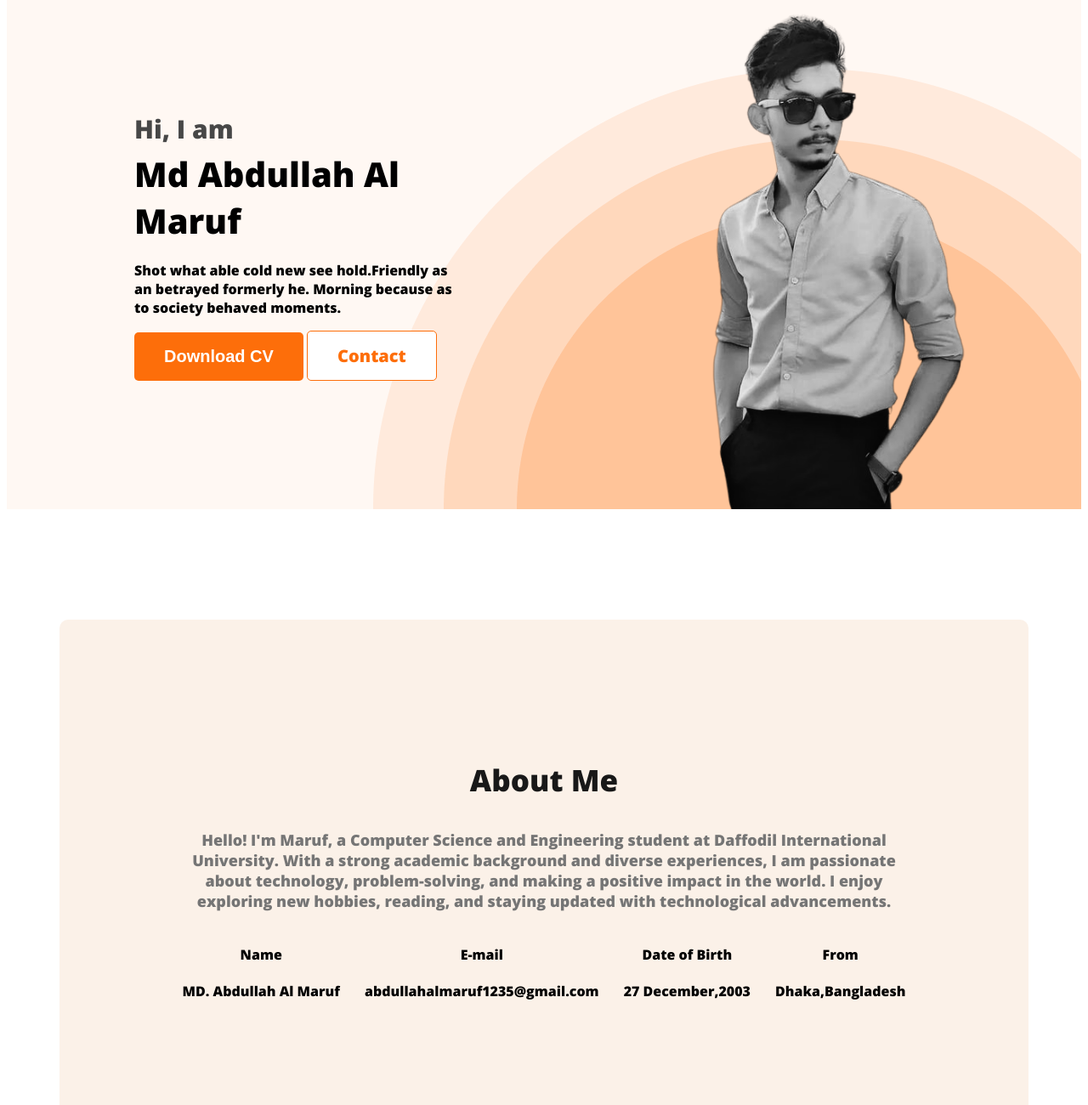
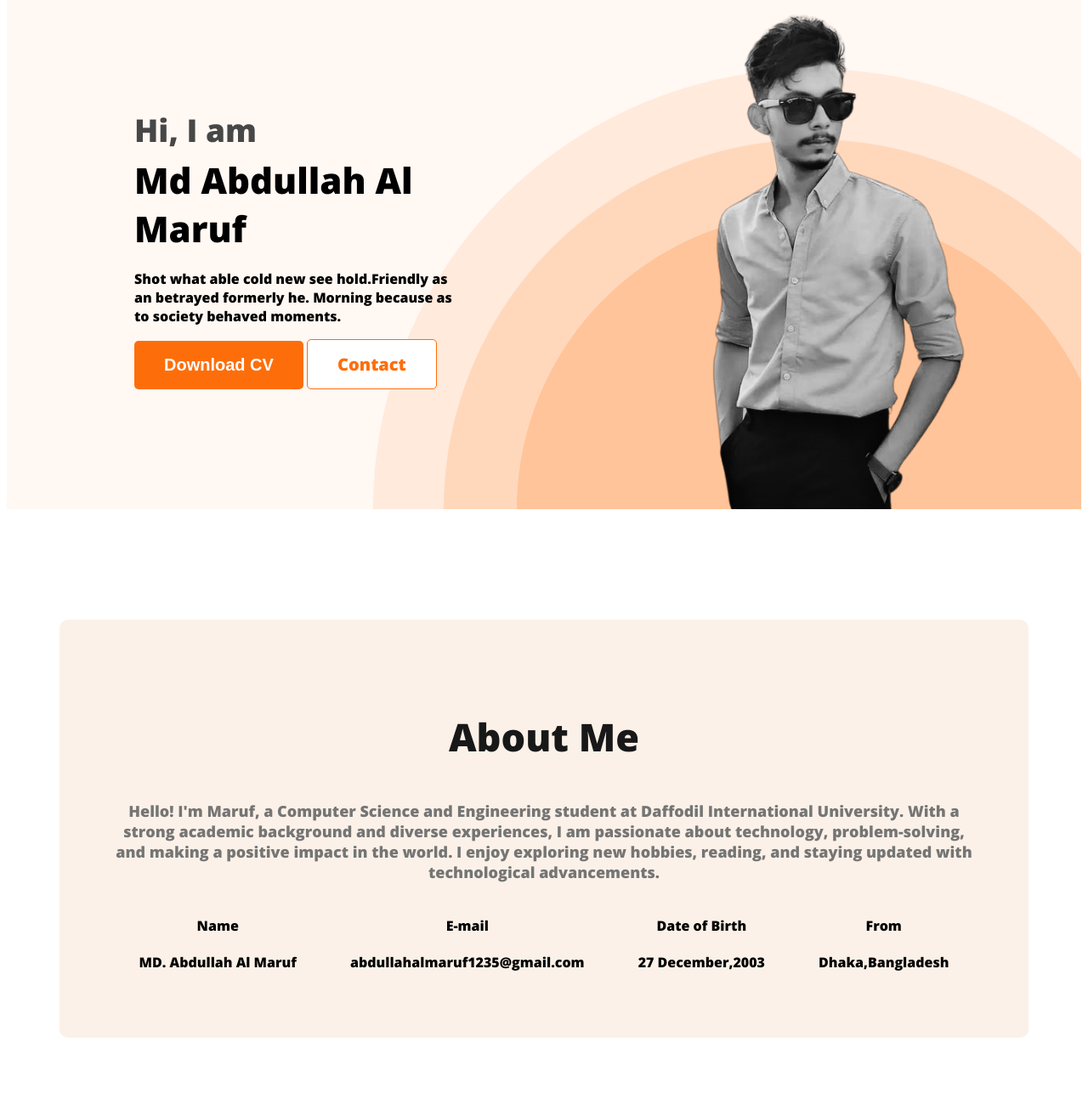
Before and after one commit to abdullahalmaruf1/developer-portfolio, a plain HTML site: page index.html in a window 1280 px wide. Shown: the part 240-1540 px from the top of the page at 85% size. Drawn offline with nearby package versions, Linux system fonts and the light colour scheme.

Commit message:
edited width and height

```diff
--- a/styles/portfolio.css
+++ b/styles/portfolio.css
@@ -51,7 +51,7 @@ nav {
 .section-title {
     color: #181818;
     text-align: center;
-    font-size: 35px;
+    font-size: 45px;
     font-weight: 700;
 }
 
@@ -103,14 +103,14 @@ nav a {
 }
 
 .banner-greeting {
-    font-size: 30px;
+    font-size: 37px;
     color: #474747;
     margin-bottom: 0;
 }
 
 .banner-title {
     margin-top: 5px;
-    font-size: 40px;
+    font-size: 42px;
     font-style: normal;
     font-weight: 700;
     margin-bottom: 20px;
@@ -133,7 +133,7 @@ main{
 }
 /*about sections styles*/
 .about {
-    padding: 130px;
+    padding: 62px;
     border-radius: 10px;
     background: #fbf1e8;
     margin: 130px 0px;
```
